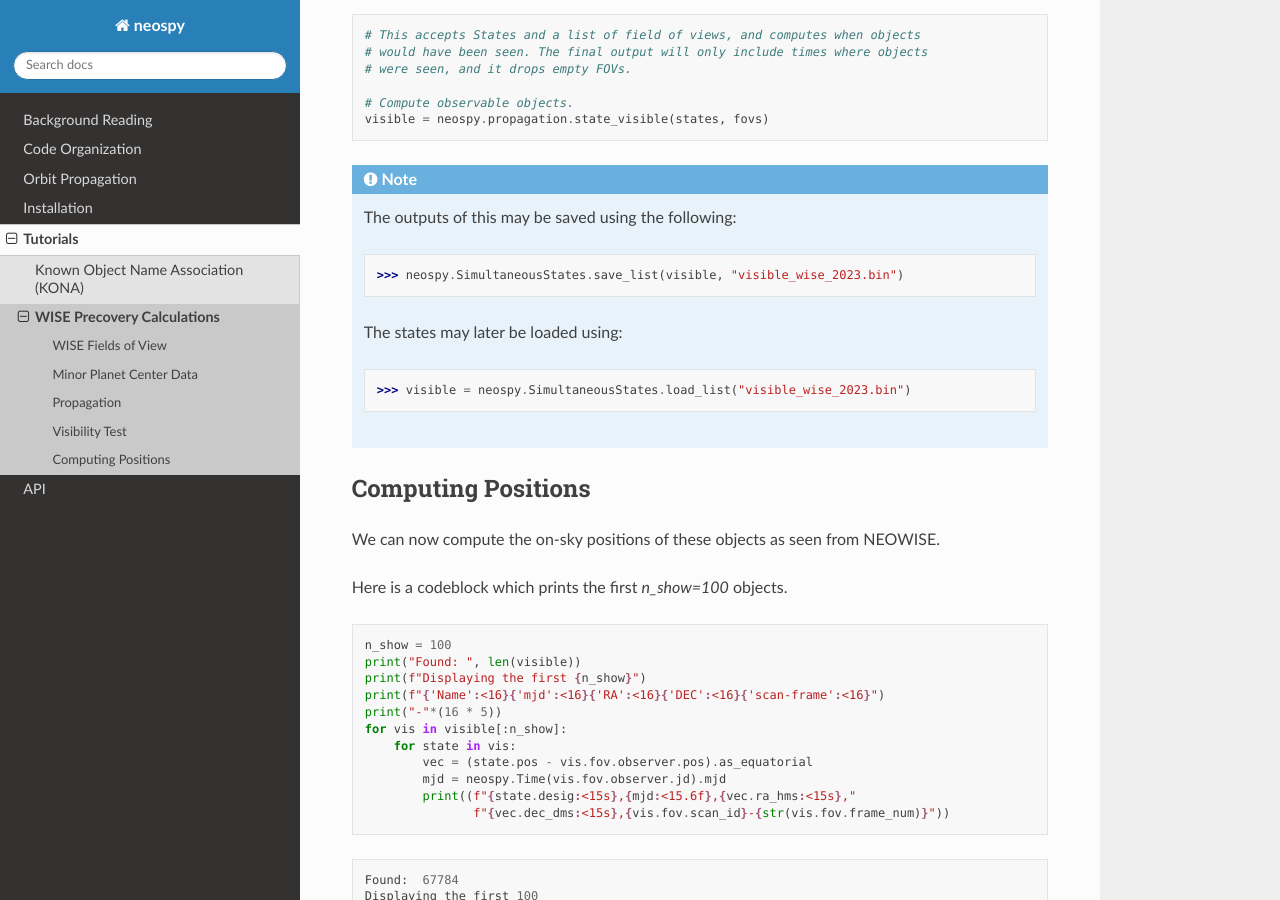
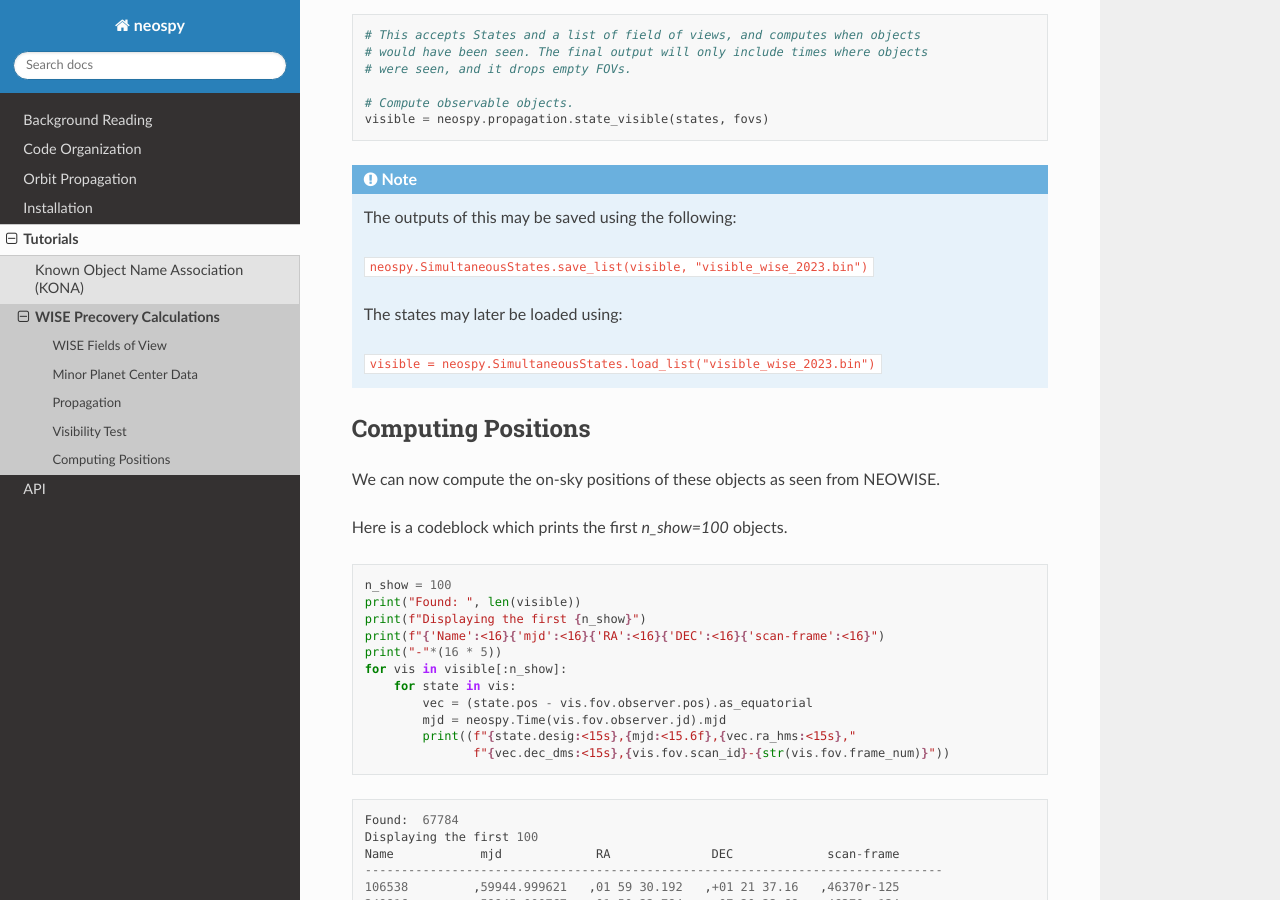
Before and after one commit to Caltech-IPAC/kete, a Sphinx documentation site: the page built from docs/tutorials/wise.rst, in a window 1280 px wide and 900 px high, scrolled down 1602 px. Built offline with Sphinx 7.4.7 and the Read the Docs theme 2.0.0, drawn with Linux system fonts in a browser that asks for light colours; pages that are not in the unit, such as notebooks, are missing from menus.

Commit message:
typo in docs

```diff
--- a/docs/tutorials/wise.rst
+++ b/docs/tutorials/wise.rst
@@ -94,11 +94,11 @@ observable to NEOWISE during this mission phase.
 
     The outputs of this may be saved using the following:
 
-    >>> neospy.SimultaneousStates.save_list(visible, "visible_wise_2023.bin")
+    ``neospy.SimultaneousStates.save_list(visible, "visible_wise_2023.bin")``
 
     The states may later be loaded using:
 
-    >>> visible = neospy.SimultaneousStates.load_list("visible_wise_2023.bin")
+    ``visible = neospy.SimultaneousStates.load_list("visible_wise_2023.bin")``
 
 
 Computing Positions
```
